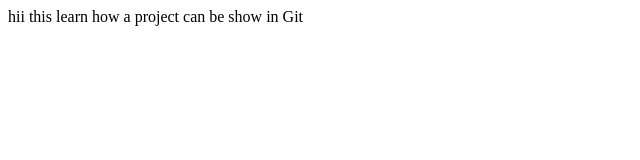
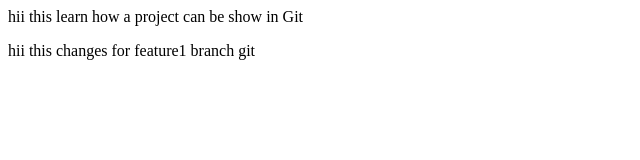
Before and after one commit to Salonisoni08/localrepo, a plain HTML site: page index.html in a window 1280 px wide. Shown: the whole page, without its empty margins (0-640 px from the left). Drawn offline with Linux system fonts and the light colour scheme.

Commit message:
chnageInFeatures

```diff
--- a/index.html
+++ b/index.html
@@ -1 +1,2 @@
 <P> hii this learn how a project can be show in Git </P>
+<p> hii this changes for feature1 branch git </p>
```
